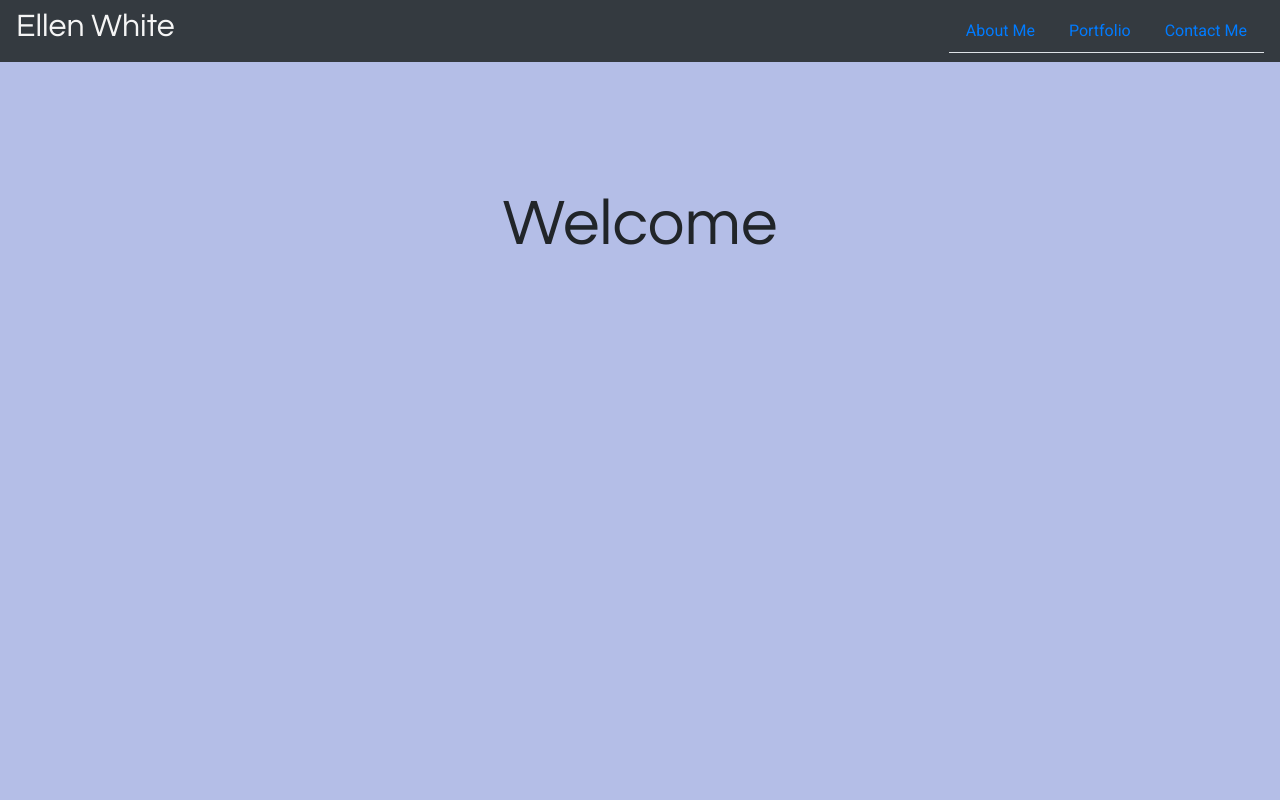
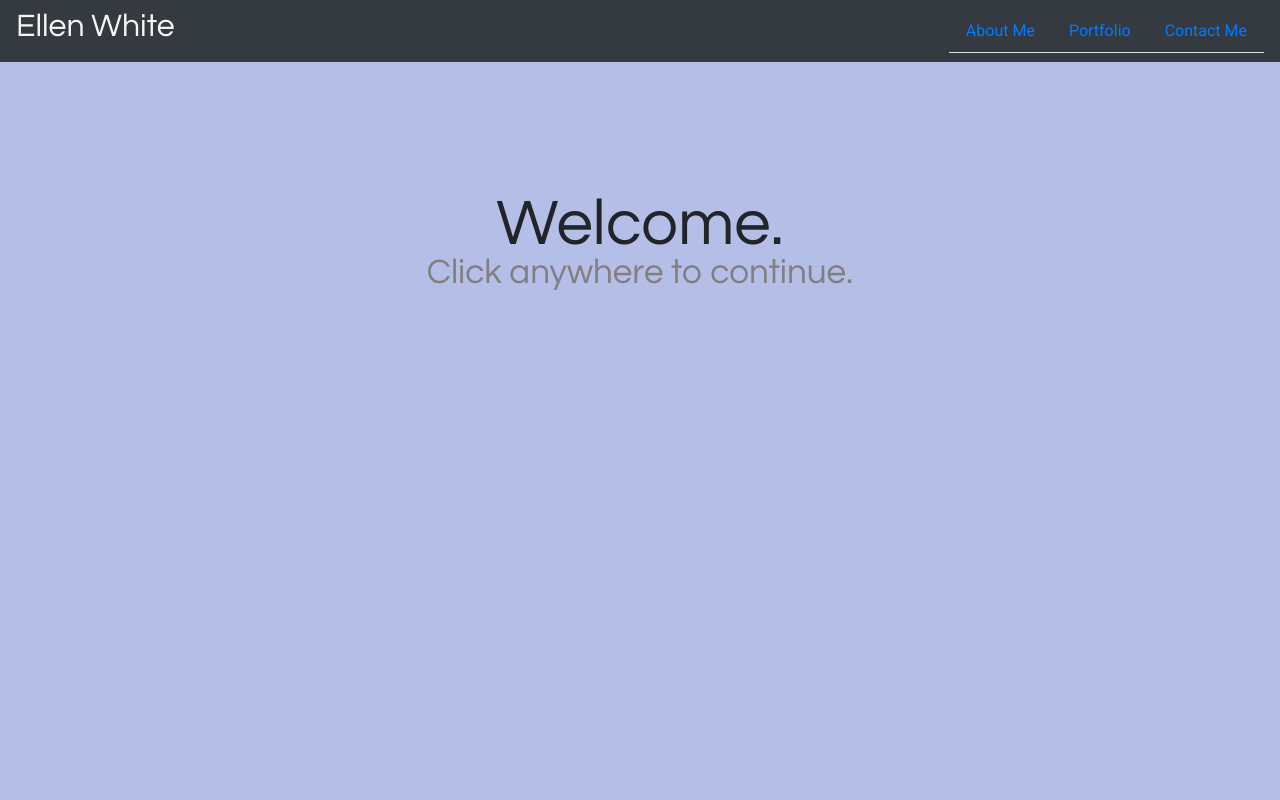
Before and after one commit to evwhite2/EllenVWhite-Profile, a plain HTML site: page index.html in a window 1280 px wide. Shown: the top 800 px of the page. Drawn offline with nearby package versions, Linux system fonts and the light colour scheme.

Commit message:
adding subtext to landing page animation

```diff
--- a/assets/css/styles.css
+++ b/assets/css/styles.css
@@ -61,6 +61,14 @@ p{
     text-align: center;
 }
 
+.landing{
+    display: flex;
+    height: 100%;
+    justify-content: center;
+    position: relative;
+}
+
+
 /* ids */
 #contactLinks{
     border-radius: 20px;
@@ -86,6 +94,16 @@ p{
     text-align: center;
 }
 
+#landing-sub{
+    color:grey;
+    font-family: "questrial", sans-serif;
+    font-size:35px;
+    opacity:1;
+    position: absolute;
+    text-align:center;
+    top:300px;
+}
+
 #submitMsg{
     font-family: "questrial", sans-serif;
     font-size:20px;
@@ -93,12 +111,6 @@ p{
     width: 5rem;
 }
 
-.landing{
-    display: flex;
-    height: 100%;
-    justify-content: center;
-    position: relative;
-}
 
 #welcome{
     font-family: "questrial", sans-serif;
--- a/assets/landingApp.js
+++ b/assets/landingApp.js
@@ -5,8 +5,11 @@ function mark(){
 
 var pos= 0;
 var opc= 0;
+var subPos=350;
+var subOpc=0;
 
-var landing = setInterval(land, 5);
+var landing = setInterval(land, 10);
+var subLanding= setInterval(subLand, 8);
 
     function land(){
 
@@ -16,6 +19,16 @@ var landing = setInterval(land, 5);
             pos++;
             opc= opc+0.01;
             $("#welcome").attr("style", `top:${pos}px;opacity:${opc}`);
+        }
+    }
+
+    function subLand(){
+        if (subPos== 165){
+            clearInterval(subLanding);
+        }else{
+            subPos--;
+            subOpc= subOpc+0.1;
+            $("#landing-sub").attr("style", `top:${subPos}px;opacity:${subOpc}`);
         }
     }
 
@@ -53,6 +66,7 @@ function disappear(){
                     // }
 
                     $("#welcome").attr("style", "display:none");
+                    $("#landing-sub").attr("style", "display:none");
                 }
 
             }
--- a/index.html
+++ b/index.html
@@ -47,9 +47,8 @@
     <br>
 <div class="landing">
 
-        <h1 id="welcome">Welcome</h1>
-    <!-- <button id="landingBtn">Go to Page</button> -->
-
+        <h1 id="welcome">Welcome.</h1>
+        <h2 id="landing-sub">Click anywhere to continue.</h2>
 
 </div>
     <div class="container">
```
